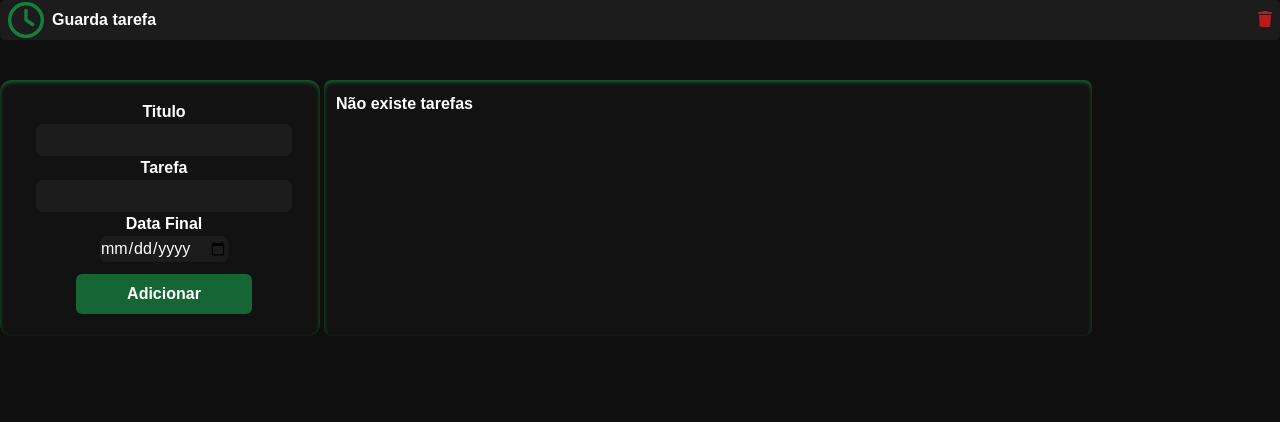
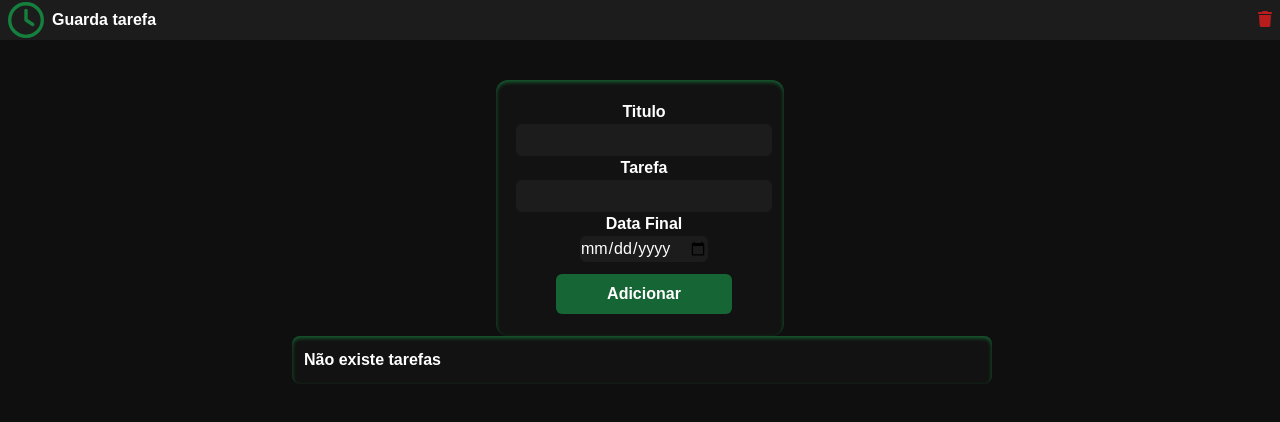
Before and after one commit to Igorrafael90/GuardaTarefas, a Next.js app: page / in a window 1280 px wide. Shown: the top 422 px of the page. Built offline with nearby package versions, Linux system fonts and the light colour scheme.

Commit message:
Reimaginando estrutura

```diff
--- a/app/page.tsx
+++ b/app/page.tsx
@@ -21,7 +21,7 @@ export default function Home() {
 
   return (
     <>
-      <header className="w-full bg-Cinza h-10 flex  justify-between items-center rounded-md">
+      <header className="w-full bg-Cinza h-10 flex  justify-between items-center">
         <div className="flex space-x-2 items-center">
           <FontAwesomeIcon className="ml-2 h-9 text-green-700" icon={faClock} />
           <h1 className="text-white font-bold">Guarda tarefa</h1>
@@ -30,26 +30,26 @@ export default function Home() {
           <FontAwesomeIcon className="mr-2 text-red-700" icon={faTrash}/>
         </button>
       </header>
-      <main className="w-full h-full flex items-center justify-center max-sm:flex-col">
-        <section className="w-full flex mt-10 space-x-1">
-          <div className="flex flex-col items-center text-white bg-CinzaM w-2/4 h-64 pl-2 max-w-80 min-w-72 rounded-xl shadow-green-800 shadow-inner ">
+      <main className="w-full h-full flex items-center justify-center ">
+        <section className="w-full flex mt-10 space-x-1 max-smd:flex-col max-smd:items-center">
+          <div className="flex flex-col items-center text-white bg-CinzaM w-72 max-w-72 h-64 pl-2 rounded-xl shadow-green-800 shadow-inner">
             <label className="mt-5 font-bold">Titulo</label>
             <input className="block bg-Cinza w-64 h-8 rounded-md" name="title" value={Title} onChange={(e) => setTitle(e.target.value)} type="text" />
             <label className="font-bold">Tarefa</label>
             <input className="block bg-Cinza w-64 h-8 rounded-md" name="content" value={Content} onChange={(e) => setContent(e.target.value)} type="text" />
             <label className="font-bold">Data Final</label>
             <input className="block bg-Cinza w-32 rounded-md" name="dataF" value={DataF} onChange={(e) => setDataF(e.target.value)} type="date" />
-            <button className="bg-green-800 p-2 mt-3 rounded-md w-44 font-bold" onClick={() => addTask(Title, Content, DataF, Tasks, setTasks, setTitle, setContent, setDataF)}>
+            <button className="bg-green-800 hover:bg-green-950 hover:text-gray-300 transition duration-300 p-2 mt-3 rounded-md w-44 font-bold" onClick={() => addTask(Title, Content, DataF, Tasks, setTasks, setTitle, setContent, setDataF)}>
               Adicionar
             </button>
           </div>
 
-          <div className="bg-CinzaM w-3/4 h-auto rounded-lg shadow-green-800 shadow-inner grid grid-cols-3 max-smd:grid-cols-2 max-smd:w-3/5 p-3">
+          <div className="bg-CinzaM w-Smd h-auto rounded-lg shadow-green-800 shadow-inner grid grid-cols-3 p-3 max-smd:grid-cols-2 max-smd:w-Smdf">
             {Tasks.length == 0 ? (
               <p className="text-white font-extrabold">Não existe tarefas</p>
             ) : (
               Tasks.map((task, index) => (
-                <div key={index} className="bg-Cinza w-80 h-48 rounded-lg flex flex-col p-2 mb-5 shadow-md shadow-black transition ease-out hover:scale-100 hover:-translate-y-1 duration-200">
+                <div key={index} className="bg-Cinza w-80 h-48 rounded-lg flex flex-col p-2 mb-5 shadow-md shadow-black transition ease-out hover:scale-100 hover:-translate-y-1 duration-200 max-sm:w-72">
                   <h1 className="font-extrabold text-white text-xl">{task.Title}</h1>
                   <p className="break-words text-white text-xs h-40 py-2">{task.Content}</p>
                   <div className="flex justify-between">
--- a/tailwind.config.ts
+++ b/tailwind.config.ts
@@ -17,6 +17,10 @@ export default {
         'max-sm': { max: '750px' },
         'max-smd': { max: '1290px' },
       },
+      width:{
+        'Smd': '1150px',
+        'Smdf': '700px'
+      }
     },
   },
   plugins: [],
```
